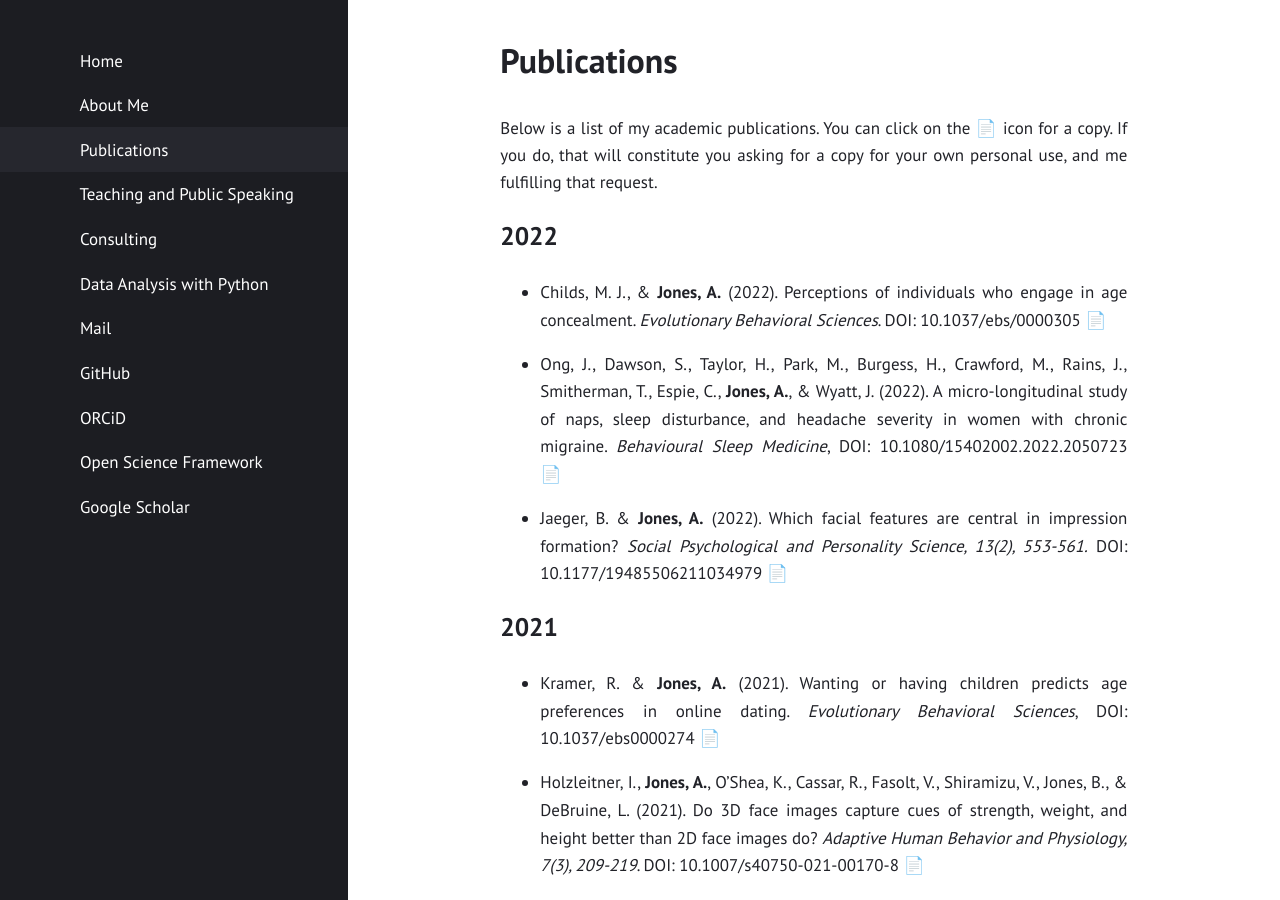
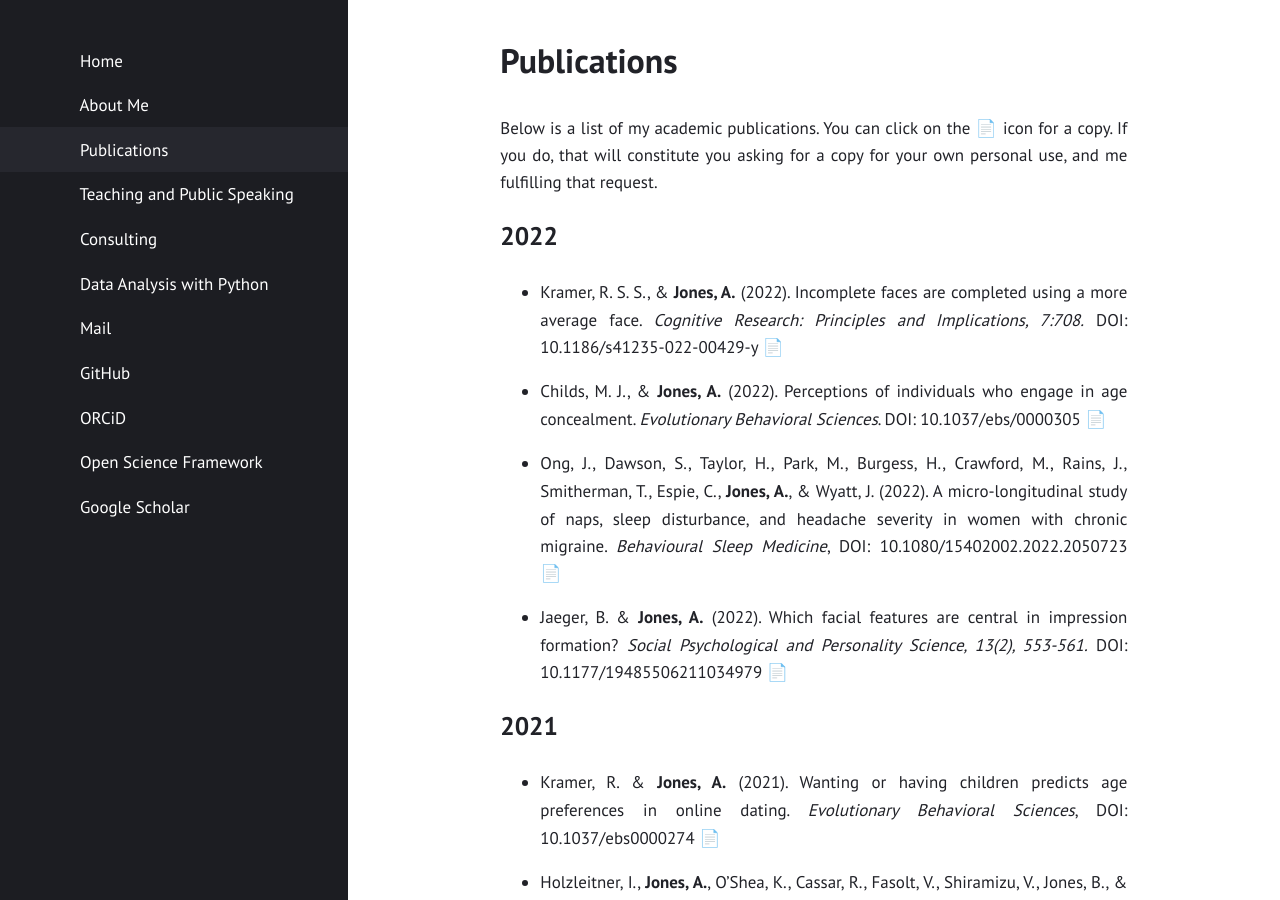
Before and after one commit to alexjonesphd/alexjonesphd.github.io, a Jekyll site: the page built from publications.md, in a window 1280 px wide and 900 px high. Built offline with Jekyll 4.4.1, drawn with Linux system fonts in a browser that asks for light colours.

Commit message:
New paper

```diff
--- a/publications.md
+++ b/publications.md
@@ -9,6 +9,8 @@ Below is a list of my academic publications. You can click on the 📄 icon for
 
 
 ## 2022
+- Kramer, R. S. S., & **Jones, A.** (2022). Incomplete faces are completed using a more average face. *Cognitive Research: Principles and Implications, 7:708.* DOI: 10.1186/s41235-022-00429-y [📄](https://alexjonesphd.github.io/assets/papers/2022/kramer&jones2022.pdf)
+
 - Childs, M. J., & **Jones, A.** (2022). Perceptions of individuals who engage in age concealment. *Evolutionary Behavioral Sciences*. DOI: 10.1037/ebs/0000305 [📄](https://alexjonesphd.github.io/assets/papers/2022/childs&jones2022.pdf)
 
 - Ong, J., Dawson, S., Taylor, H., Park, M., Burgess, H., Crawford, M., Rains, J., Smitherman, T., Espie, C., **Jones, A.**, & Wyatt, J. (2022). A micro-longitudinal study of naps, sleep disturbance, and headache severity in women with chronic migraine. *Behavioural Sleep Medicine*, DOI: 10.1080/15402002.2022.2050723  [📄](https://alexjonesphd.github.io/assets/papers/2022/ongetal2022.pdf)
```
Also changed, not shown: 1 other file.
